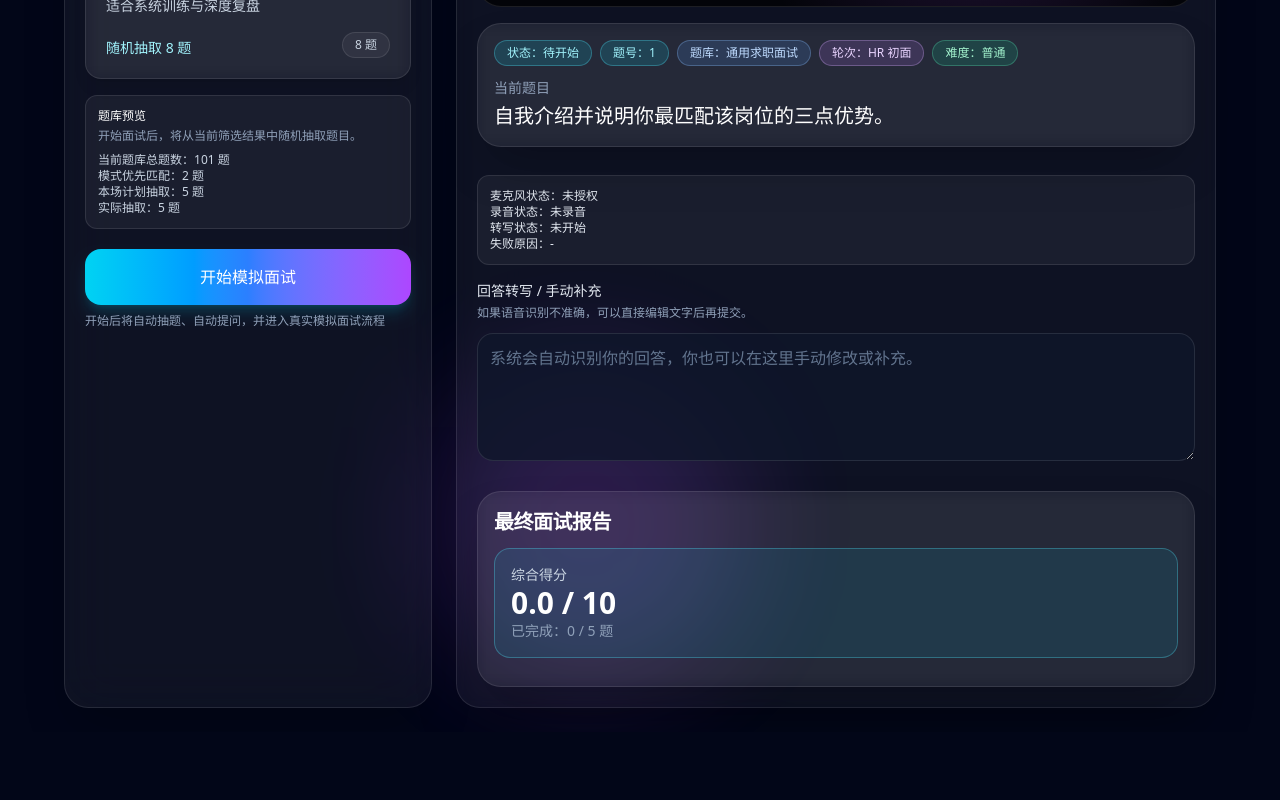
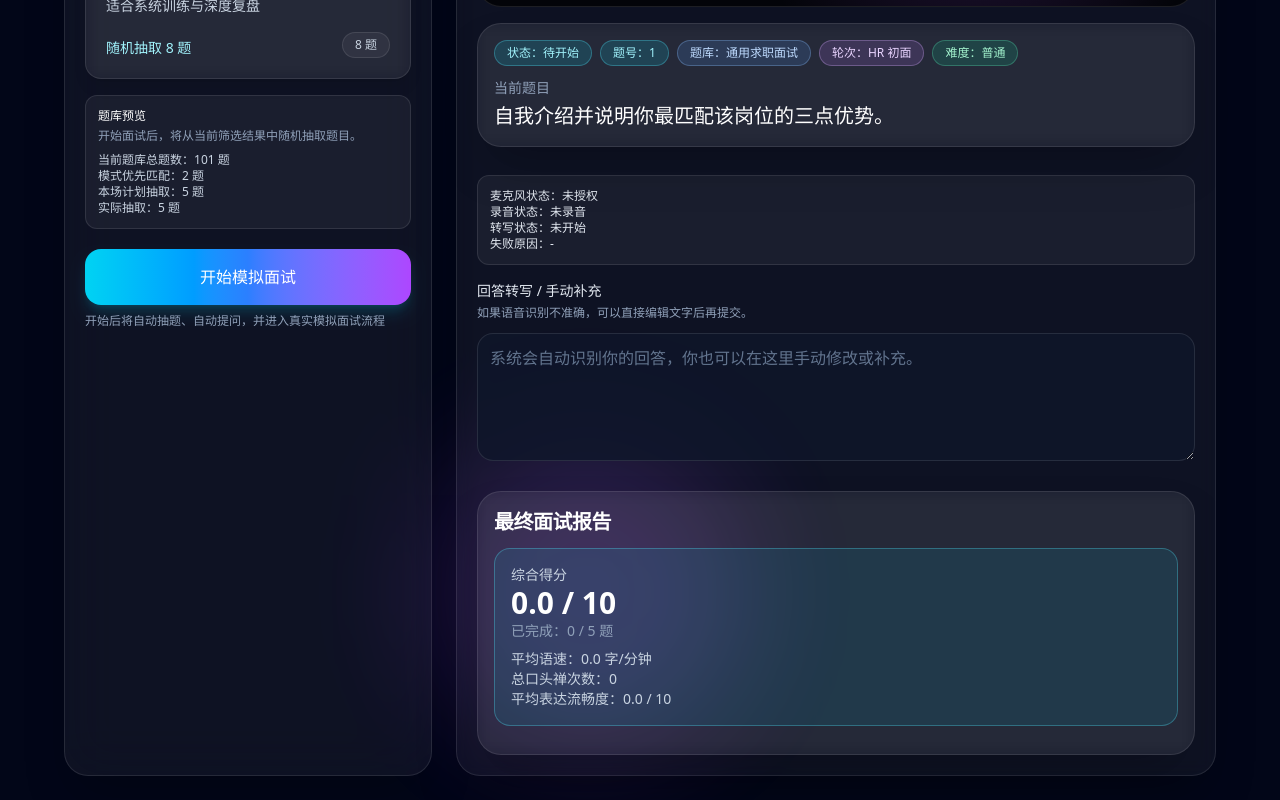
Before and after one commit to pancunzhi1124-pixel/xiaohongshu-interview-platform, a Next.js app: page /interview in a window 1280 px wide. Shown: the part 1003-1803 px from the top of the page. Before the commit the page ends 1735 px from the top, so only its background shows below. Built offline with nearby package versions, Linux system fonts and the light colour scheme.

Commit message:
feat(interview): add speech expression metrics to final report

```diff
--- a/app/interview/page.tsx
+++ b/app/interview/page.tsx
@@ -8,6 +8,7 @@ import AnimatedBackground from "@/components/ui/AnimatedBackground";
 import FloatingOrbs from "@/components/ui/FloatingOrbs";
 import GlassCard from "@/components/ui/GlassCard";
 import SmartSelect from "@/components/ui/SmartSelect";
+import { calculateSpeechMetrics, type SpeechMetrics } from "@/lib/interview/speechMetrics";
 import RecorderCore from "recorder-core";
 import "recorder-core/src/engine/wav";
 
@@ -215,6 +216,7 @@ type ReportItem = {
   followUpAnswer?: string;
   score: number;
   feedback: string;
+  speechMetrics: SpeechMetrics;
 };
 type AudioDiagnostics = {
   durationSeconds: number;
@@ -222,6 +224,7 @@ type AudioDiagnostics = {
   chunkSizes: number[];
   mimeType: "audio/wav";
   uploadedForTranscription: boolean;
+  segmentDurationsMs?: number[];
 };
 type RecordingStatus = "未录音" | "录音中" | "录音完成" | "失败";
 type MicPermissionStatus = "已授权" | "未授权";
@@ -426,6 +429,7 @@ function InterviewPageContent() {
   const [lastRecordedBlob, setLastRecordedBlob] = useState<Blob | null>(null);
   const [lastRecordedUrl, setLastRecordedUrl] = useState("");
   const [audioDiagnostics, setAudioDiagnostics] = useState<AudioDiagnostics | null>(null);
+  const [questionDurationByKey, setQuestionDurationByKey] = useState<Record<string, number>>({});
   const [recordingStatus, setRecordingStatus] = useState<RecordingStatus>("未录音");
   const [micPermissionStatus, setMicPermissionStatus] = useState<MicPermissionStatus>("未授权");
   const [transcriptionStatus, setTranscriptionStatus] = useState<TranscriptionStatus>("未开始");
@@ -780,6 +784,9 @@ function InterviewPageContent() {
     }
 
     const durationSeconds = recordingStartedAtRef.current ? Math.max(0, (Date.now() - recordingStartedAtRef.current) / 1000) : 0;
+    if (currentQuestion?.id) {
+      setQuestionDurationByKey((prev) => ({ ...prev, [currentQuestion.id]: Math.round(durationSeconds * 1000) }));
+    }
     recordingStartedAtRef.current = null;
     uploadedForTranscriptionRef.current = false;
     setAudioDiagnostics({ durationSeconds, chunkCount: 1, chunkSizes: [audioBlob.size], mimeType: "audio/wav", uploadedForTranscription: false });
@@ -877,6 +884,11 @@ function InterviewPageContent() {
       setTip("当前无法连接 AI 评估，已使用本地兜底分析。你仍然可以继续面试。");
     }
 
+    const metrics = calculateSpeechMetrics({
+      transcript: submittedAnswer,
+      totalDurationMs: questionDurationByKey[currentQuestion.id] ?? Math.round((audioDiagnostics?.durationSeconds ?? 0) * 1000),
+    });
+
     if (result.followUpNeeded && result.followUpQuestion) {
       setPendingEvaluation({ score: result.score, feedback: result.shortFeedback });
       setFollowUpQuestion(result.followUpQuestion);
@@ -893,6 +905,7 @@ function InterviewPageContent() {
         answer: submittedAnswer,
         score: result.score,
         feedback: result.shortFeedback,
+        speechMetrics: metrics,
       },
     ]);
     setPendingEvaluation(null);
@@ -915,6 +928,10 @@ function InterviewPageContent() {
 
     const evaluation = pendingEvaluation ?? { score: 5, feedback: "回答具备基础结构，建议补充更具体的行动与结果。" };
     const combinedAnswer = [answer.trim(), `追问回答：${submittedFollowUpAnswer}`].filter(Boolean).join("\n\n");
+    const metrics = calculateSpeechMetrics({
+      transcript: combinedAnswer,
+      totalDurationMs: questionDurationByKey[currentQuestion.id] ?? Math.round((audioDiagnostics?.durationSeconds ?? 0) * 1000),
+    });
 
     setReport((prev) => [
       ...prev,
@@ -924,6 +941,7 @@ function InterviewPageContent() {
         followUpAnswer: submittedFollowUpAnswer,
         score: evaluation.score,
         feedback: evaluation.feedback,
+        speechMetrics: metrics,
       },
     ]);
     setPendingEvaluation(null);
@@ -1017,6 +1035,11 @@ function InterviewPageContent() {
       : "下一题";
 
   const avgScore = report.length ? (report.reduce((acc, item) => acc + item.score, 0) / report.length).toFixed(1) : "0.0";
+  const avgSpeakingRate = report.length
+    ? (report.reduce((acc, item) => acc + item.speechMetrics.speakingRateCharPerMinute, 0) / report.length).toFixed(1)
+    : "0.0";
+  const totalFillerCount = report.reduce((acc, item) => acc + item.speechMetrics.fillerWordCount, 0);
+  const avgFluency = report.length ? (report.reduce((acc, item) => acc + item.speechMetrics.fluencyScore, 0) / report.length).toFixed(1) : "0.0";
 
   return (
     <main className="relative min-h-screen overflow-hidden bg-slate-950 p-6 text-white">
@@ -1262,6 +1285,9 @@ function InterviewPageContent() {
               <p className="text-sm text-slate-300">综合得分</p>
               <p className="text-3xl font-bold text-white">{avgScore} / 10</p>
               <p className="text-sm text-slate-400">已完成：{report.length} / {sessionQuestions.length || activeQuestions.length} 题</p>
+              <p className="mt-2 text-sm text-slate-300">平均语速：{avgSpeakingRate} 字/分钟</p>
+              <p className="text-sm text-slate-300">总口头禅次数：{totalFillerCount}</p>
+              <p className="text-sm text-slate-300">平均表达流畅度：{avgFluency} / 10</p>
             </div>
             <ul className="mt-3 space-y-2 text-sm">
               {report.map((item, i) => (
@@ -1272,6 +1298,20 @@ function InterviewPageContent() {
                   <p className="mt-1 text-slate-300">得分：{item.score}</p>
                   {item.followUpAnswer ? <p className="mt-1 text-slate-300">追问回答已记录</p> : null}
                   <p className="mt-1 rounded-xl border border-purple-300/20 bg-purple-400/10 p-2 text-purple-200">建议：{item.feedback}</p>
+                  <p className="mt-1 text-slate-300">语速：{item.speechMetrics.speakingRateCharPerMinute} 字/分钟</p>
+                  <p className="mt-1 text-slate-300">
+                    口头禅：总数 {item.speechMetrics.fillerWordCount}
+                    {item.speechMetrics.fillerWords.length
+                      ? `（高频词：${item.speechMetrics.fillerWords.filter((word) => word.highFrequency).map((word) => `${word.word}(${word.count})`).join("、") || "无"}）`
+                      : "（高频词：无）"}
+                  </p>
+                  <p className="mt-1 text-slate-300">
+                    停顿：
+                    {item.speechMetrics.pauseSupport === "realtime"
+                      ? `${item.speechMetrics.pauseCount} 次，最长停顿 ${item.speechMetrics.maxPauseMs} ms`
+                      : "需要实时模式支持"}
+                  </p>
+                  <p className="mt-1 text-slate-300">表达流畅度：{item.speechMetrics.fluencyScore} / 10</p>
                 </li>
               ))}
             </ul>
--- /dev/null
+++ b/lib/interview/speechMetrics.ts
@@ -0,0 +1,126 @@
+export type SpeechSegment = {
+  text: string;
+  startMs: number;
+  endMs: number;
+};
+
+export type FillerWordStats = {
+  word: string;
+  count: number;
+  perMinute: number;
+  highFrequency: boolean;
+};
+
+export type SpeechMetrics = {
+  totalDurationMs: number;
+  chineseCharCount: number;
+  speakingRateCharPerMinute: number;
+  fillerWordCount: number;
+  fillerWords: FillerWordStats[];
+  pauseCount: number;
+  longPauseCount: number;
+  maxPauseMs: number;
+  fluencyScore: number;
+  pauseSupport: "basic" | "realtime";
+};
+
+const DEFAULT_FILLER_WORDS = ["嗯", "呃", "额", "然后", "就是", "这个", "那个", "对吧", "是吧", "啊"];
+const LONG_PAUSE_THRESHOLD_MS = 1200;
+const GENERAL_HIGH_FREQ_PER_MINUTE = 6;
+const RANHOU_HIGH_FREQ_PER_MINUTE = 10;
+
+function countOccurrences(text: string, needle: string): number {
+  if (!text || !needle) return 0;
+  const escaped = needle.replace(/[.*+?^${}()|[\]\\]/g, "\\$&");
+  const regex = new RegExp(escaped, "g");
+  return text.match(regex)?.length ?? 0;
+}
+
+function clamp(value: number, min: number, max: number): number {
+  return Math.min(max, Math.max(min, value));
+}
+
+function countChineseChars(text: string): number {
+  const matched = text.match(/[\u3400-\u9FFF]/g);
+  return matched?.length ?? 0;
+}
+
+export function calculateSpeechMetrics(input: {
+  transcript: string;
+  totalDurationMs: number;
+  segments?: SpeechSegment[];
+  fillerCandidates?: string[];
+}): SpeechMetrics {
+  const transcript = (input.transcript ?? "").trim();
+  const normalizedDurationMs = Math.max(0, Math.round(input.totalDurationMs || 0));
+  const durationMinutes = normalizedDurationMs > 0 ? normalizedDurationMs / 60000 : 0;
+  const chineseCharCount = countChineseChars(transcript);
+  const speakingRateCharPerMinute = durationMinutes > 0 ? Math.round((chineseCharCount / durationMinutes) * 10) / 10 : 0;
+
+  const fillerCandidates = (input.fillerCandidates?.length ? input.fillerCandidates : DEFAULT_FILLER_WORDS)
+    .map((item) => item.trim())
+    .filter(Boolean);
+
+  const fillerWords = fillerCandidates
+    .map((word) => {
+      const count = countOccurrences(transcript, word);
+      const perMinute = durationMinutes > 0 ? Math.round((count / durationMinutes) * 100) / 100 : 0;
+      const threshold = word === "然后" ? RANHOU_HIGH_FREQ_PER_MINUTE : GENERAL_HIGH_FREQ_PER_MINUTE;
+      return { word, count, perMinute, highFrequency: perMinute >= threshold };
+    })
+    .filter((item) => item.count > 0)
+    .sort((a, b) => b.count - a.count);
+
+  const fillerWordCount = fillerWords.reduce((sum, item) => sum + item.count, 0);
+
+  const sortedSegments = (input.segments ?? [])
+    .filter((segment) => Number.isFinite(segment.startMs) && Number.isFinite(segment.endMs) && segment.endMs >= segment.startMs)
+    .sort((a, b) => a.startMs - b.startMs);
+
+  let pauseCount = 0;
+  let longPauseCount = 0;
+  let maxPauseMs = 0;
+
+  if (sortedSegments.length > 1) {
+    for (let i = 1; i < sortedSegments.length; i += 1) {
+      const gap = Math.max(0, sortedSegments[i].startMs - sortedSegments[i - 1].endMs);
+      if (gap <= 0) continue;
+      pauseCount += 1;
+      maxPauseMs = Math.max(maxPauseMs, gap);
+      if (gap >= LONG_PAUSE_THRESHOLD_MS) longPauseCount += 1;
+    }
+  }
+
+  let fluencyScore = 10;
+  if (speakingRateCharPerMinute > 0) {
+    if (speakingRateCharPerMinute < 110 || speakingRateCharPerMinute > 320) fluencyScore -= 2;
+    else if (speakingRateCharPerMinute < 140 || speakingRateCharPerMinute > 280) fluencyScore -= 1;
+  }
+
+  if (durationMinutes > 0) {
+    const fillerPerMin = fillerWordCount / durationMinutes;
+    if (fillerPerMin >= 12) fluencyScore -= 3;
+    else if (fillerPerMin >= 8) fluencyScore -= 2;
+    else if (fillerPerMin >= 4) fluencyScore -= 1;
+  }
+
+  if (sortedSegments.length > 1) {
+    fluencyScore -= Math.min(2, longPauseCount);
+    if (maxPauseMs >= 3000) fluencyScore -= 1;
+  }
+
+  fluencyScore = Math.round(clamp(fluencyScore, 1, 10) * 10) / 10;
+
+  return {
+    totalDurationMs: normalizedDurationMs,
+    chineseCharCount,
+    speakingRateCharPerMinute,
+    fillerWordCount,
+    fillerWords,
+    pauseCount,
+    longPauseCount,
+    maxPauseMs,
+    fluencyScore,
+    pauseSupport: sortedSegments.length > 1 ? "realtime" : "basic",
+  };
+}
```
